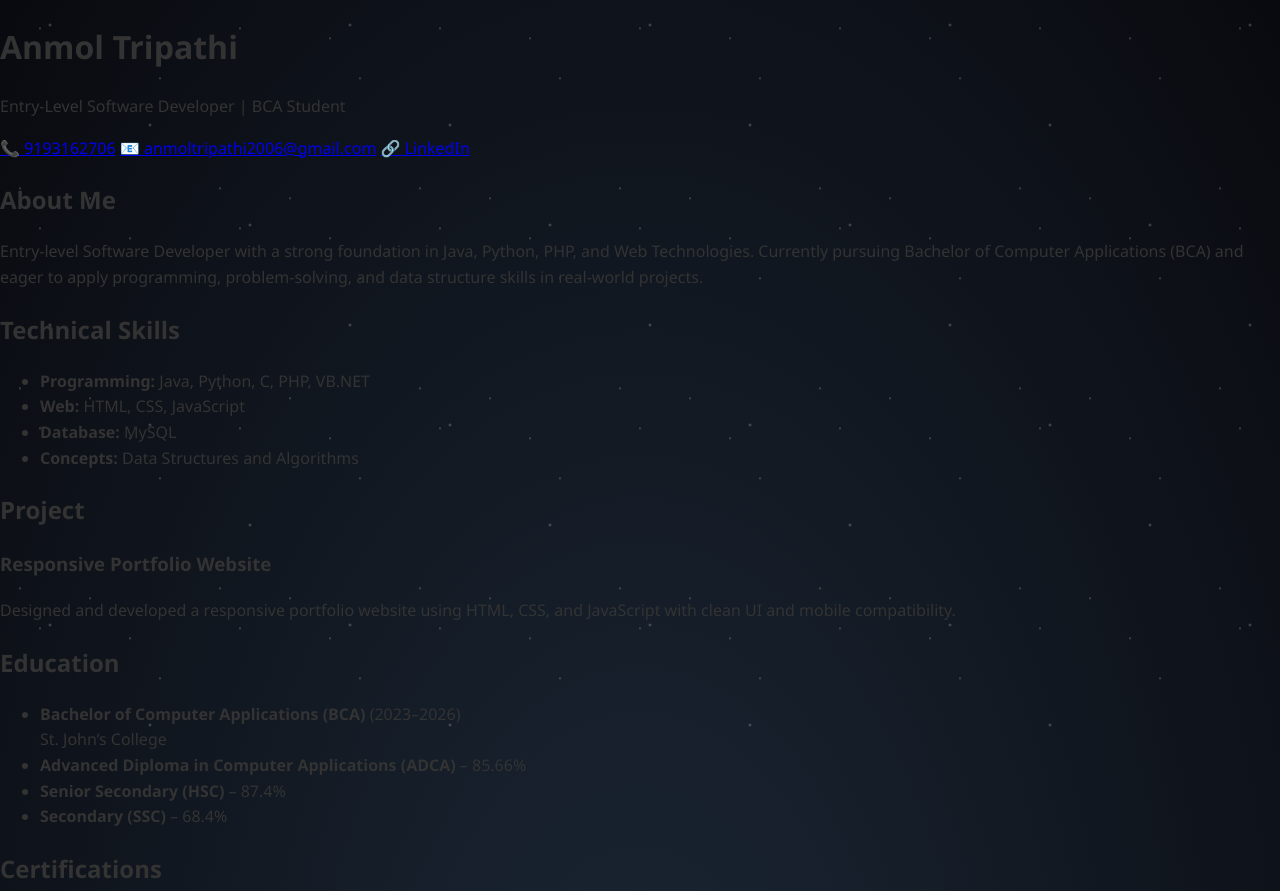
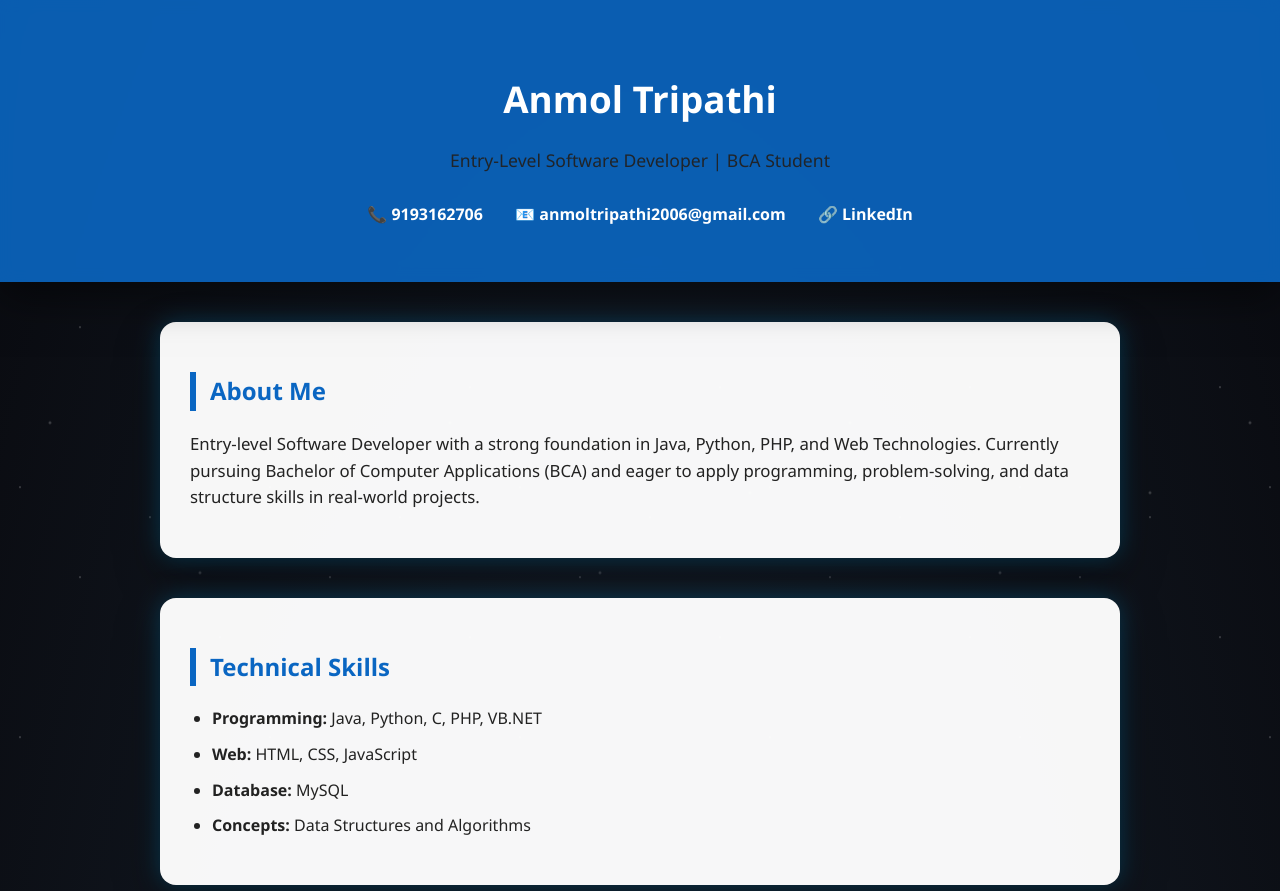
Before and after one commit to anmoltripathi2006-commits/Portfolio-, a plain HTML site: page index.html in a window 1280 px wide. Shown: the top 891 px of the page. Drawn offline with Linux system fonts and the light colour scheme; a script that the page names is missing.

Commit message:
Update background colors and star animation
Adjusted color values and modified star animation properties for improved visual effects.

```diff
--- a/style.css
+++ b/style.css
@@ -1,7 +1,10 @@
+/* =========================
+   GLOBAL + UNIVERSE BACKGROUND
+   ========================= */
 body {
     font-family: "Segoe UI", Arial, sans-serif;
     margin: 0;
-    color: #333;
+    color: #222;
     line-height: 1.6;
     background: radial-gradient(ellipse at bottom, #1b2735 0%, #090a0f 100%);
     overflow-x: hidden;
@@ -16,37 +19,138 @@ body::after {
     left: 0;
     width: 100%;
     height: 100%;
-    background-repeat: repeat;
     pointer-events: none;
     z-index: -1;
 }
 
 body::before {
-    background-image: radial-gradient(1px 1px at 20px 30px, white, transparent),
-                      radial-gradient(1px 1px at 40px 70px, white, transparent),
-                      radial-gradient(1px 1px at 90px 40px, white, transparent),
-                      radial-gradient(1px 1px at 130px 80px, white, transparent),
-                      radial-gradient(1px 1px at 160px 120px, white, transparent);
-    background-size: 200px 200px;
-    animation: starsMove 120s linear infinite;
+    background-image:
+        radial-gradient(1px 1px at 20px 30px, white, transparent),
+        radial-gradient(1px 1px at 80px 120px, white, transparent),
+        radial-gradient(1px 1px at 150px 60px, white, transparent),
+        radial-gradient(1px 1px at 220px 180px, white, transparent),
+        radial-gradient(1px 1px at 300px 90px, white, transparent);
+    background-size: 250px 250px;
+    animation: starsMove 140s linear infinite;
     opacity: 0.6;
 }
 
 body::after {
-    background-image: radial-gradient(2px 2px at 50px 50px, white, transparent),
-                      radial-gradient(2px 2px at 150px 150px, white, transparent),
-                      radial-gradient(2px 2px at 250px 250px, white, transparent);
-    background-size: 300px 300px;
-    animation: starsMove 200s linear infinite;
+    background-image:
+        radial-gradient(2px 2px at 50px 50px, white, transparent),
+        radial-gradient(2px 2px at 200px 200px, white, transparent),
+        radial-gradient(2px 2px at 350px 120px, white, transparent);
+    background-size: 400px 400px;
+    animation: starsMove 220s linear infinite;
     opacity: 0.3;
 }
 
-/* ---------- STAR ANIMATION ---------- */
 @keyframes starsMove {
-    from {
-        transform: translateY(0);
-    }
-    to {
-        transform: translateY(-1000px);
-    }
+    from { transform: translateY(0); }
+    to { transform: translateY(-1200px); }
 }
+
+/* =========================
+   HEADER
+   ========================= */
+header {
+    background: rgba(10, 102, 194, 0.9);
+    backdrop-filter: blur(8px);
+    color: white;
+    text-align: center;
+    padding: 45px 20px;
+    box-shadow: 0 15px 40px rgba(0, 0, 0, 0.5);
+}
+
+header h1 {
+    margin-bottom: 8px;
+    font-size: 2.3rem;
+}
+
+header p {
+    font-size: 1.1rem;
+    opacity: 0.95;
+}
+
+/* ---------- CONTACT LINKS ---------- */
+.contact a {
+    color: #ffffff;
+    margin: 10px 14px;
+    display: inline-block;
+    text-decoration: none;
+    font-weight: 600;
+    transition: transform 0.25s, opacity 0.25s;
+}
+
+.contact a:hover {
+    transform: scale(1.08);
+    opacity: 0.85;
+}
+
+/* =========================
+   CONTENT SECTIONS (HIGHLIGHTED)
+   ========================= */
+section {
+    max-width: 900px;
+    margin: 40px auto;
+    background: rgba(255, 255, 255, 0.97);
+    padding: 30px;
+    border-radius: 16px;
+    box-shadow:
+        0 0 25px rgba(0, 180, 255, 0.25),
+        0 18px 45px rgba(0, 0, 0, 0.45);
+}
+
+/* ---------- HEADINGS ---------- */
+h2 {
+    color: #0a66c2;
+    border-left: 6px solid #0a66c2;
+    padding-left: 14px;
+    margin-bottom: 20px;
+    font-weight: 700;
+}
+
+/* ---------- TEXT ---------- */
+p {
+    font-size: 1.05rem;
+    color: #222;
+}
+
+ul {
+    padding-left: 22px;
+}
+
+ul li {
+    margin-bottom: 10px;
+    font-size: 1rem;
+    color: #222;
+}
+
+/* =========================
+   PROJECT CARD
+   ========================= */
+.card {
+    background: linear-gradient(135deg, #e3f2fd, #ffffff);
+    padding: 22px;
+    border-radius: 14px;
+    border-left: 6px solid #0a66c2;
+    box-shadow: 0 12px 28px rgba(0, 0, 0, 0.3);
+    transition: transform 0.3s, box-shadow 0.3s;
+}
+
+.card:hover {
+    transform: translateY(-6px);
+    box-shadow: 0 18px 40px rgba(0, 0, 0, 0.45);
+}
+
+/* =========================
+   FOOTER
+   ========================= */
+footer {
+    text-align: center;
+    padding: 18px;
+    background: rgba(0, 0, 0, 0.35);
+    color: white;
+    font-size: 0.9rem;
+    margin-top: 50px;
+}
```
